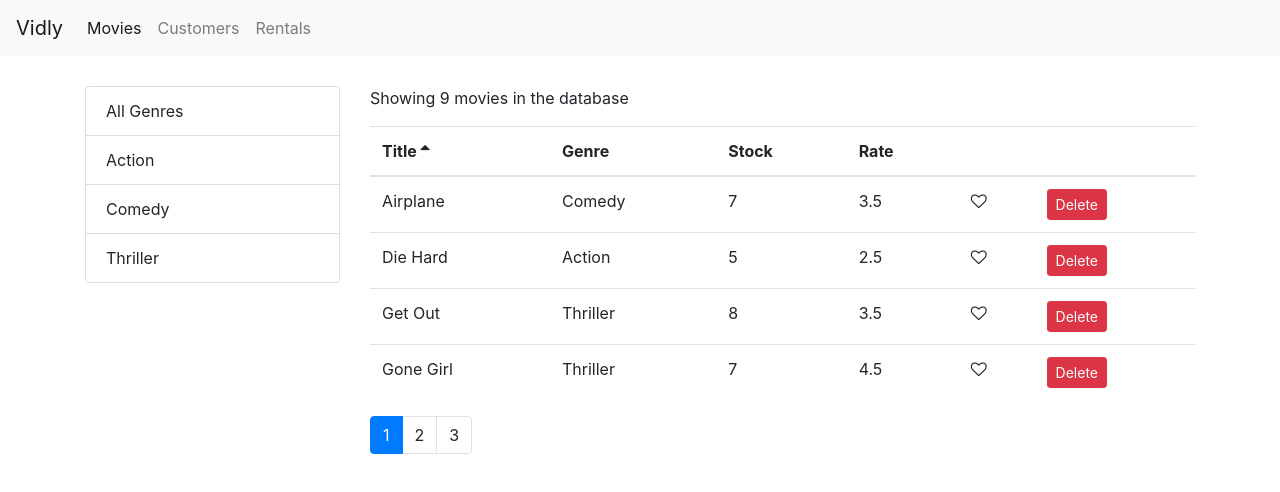
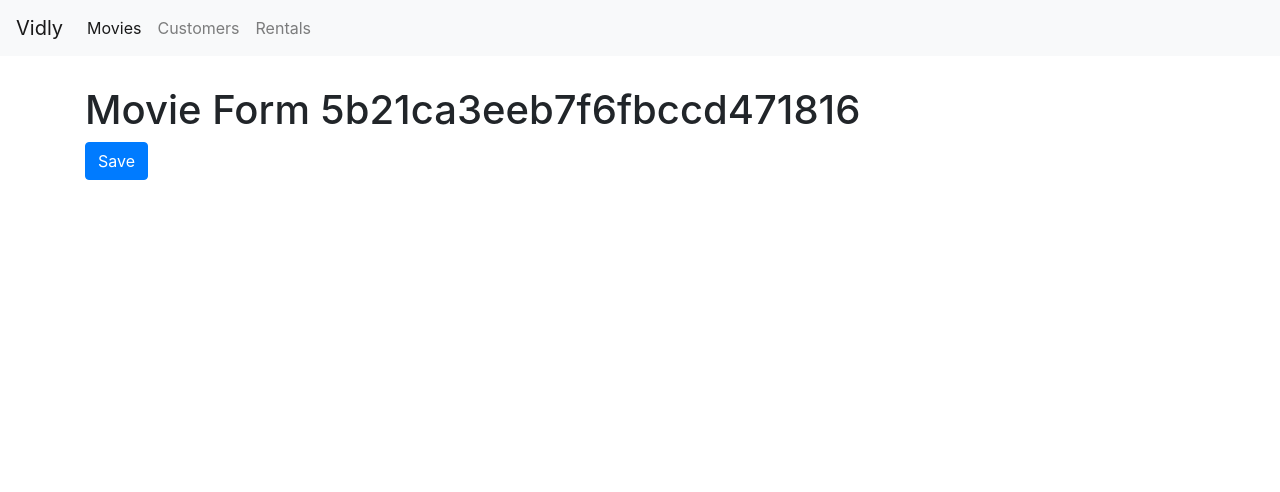
Before and after one commit to Youngin9210/Vidly, a React (Create React App) app: page /movies/5b21ca3eeb7f6fbccd471816 in a window 1280 px wide. Shown: the top 492 px of the page. Built offline with nearby package versions, Linux system fonts and the light colour scheme.

Commit message:
changing table titles to links and routing to movie form page then saving and routing to /movies

```diff
--- a/src/App.js
+++ b/src/App.js
@@ -2,6 +2,7 @@ import React, { Component } from 'react';
 import { Redirect, Route, Switch } from 'react-router-dom';
 import './App.css';
 import Customers from './components/customers';
+import MovieForm from './components/movieForm';
 import Movies from './components/movies';
 import NavBar from './components/navbar';
 import NotFound from './components/notFound';
@@ -14,6 +15,7 @@ class App extends Component {
 				<NavBar />
 				<main className="container">
 					<Switch>
+						<Route path="/movies/:id" component={MovieForm}></Route>
 						<Route path="/movies" component={Movies}></Route>
 						<Route path="/customers" component={Customers}></Route>
 						<Route path="/rentals" component={Rentals}></Route>
--- /dev/null
+++ b/src/components/movieForm.jsx
@@ -0,0 +1,18 @@
+import React from 'react';
+
+const MovieForm = ({ match, history }) => {
+	const { id } = match.params;
+	return (
+		<div>
+			<h1>Movie Form {id}</h1>
+			<button
+				className="btn btn-primary"
+				onClick={() => history.push('/movies')}
+			>
+				Save
+			</button>
+		</div>
+	);
+};
+
+export default MovieForm;
--- a/src/components/moviesTable.jsx
+++ b/src/components/moviesTable.jsx
@@ -1,10 +1,17 @@
 import React, { Component } from 'react';
+import { Link } from 'react-router-dom';
 import Like from './common/like';
 import Table from './common/table';
 
 class MoviesTable extends Component {
 	columns = [
-		{ path: 'title', label: 'Title' },
+		{
+			path: 'title',
+			label: 'Title',
+			content: (movie) => (
+				<Link to={`/movies/${movie._id}`}>{movie.title}</Link>
+			),
+		},
 		{ path: 'genre.name', label: 'Genre' },
 		{ path: 'numberInStock', label: 'Stock' },
 		{ path: 'dailyRentalRate', label: 'Rate' },
```
Also changed, not shown: 1 other file (tests, documents, lock files or other folders).
